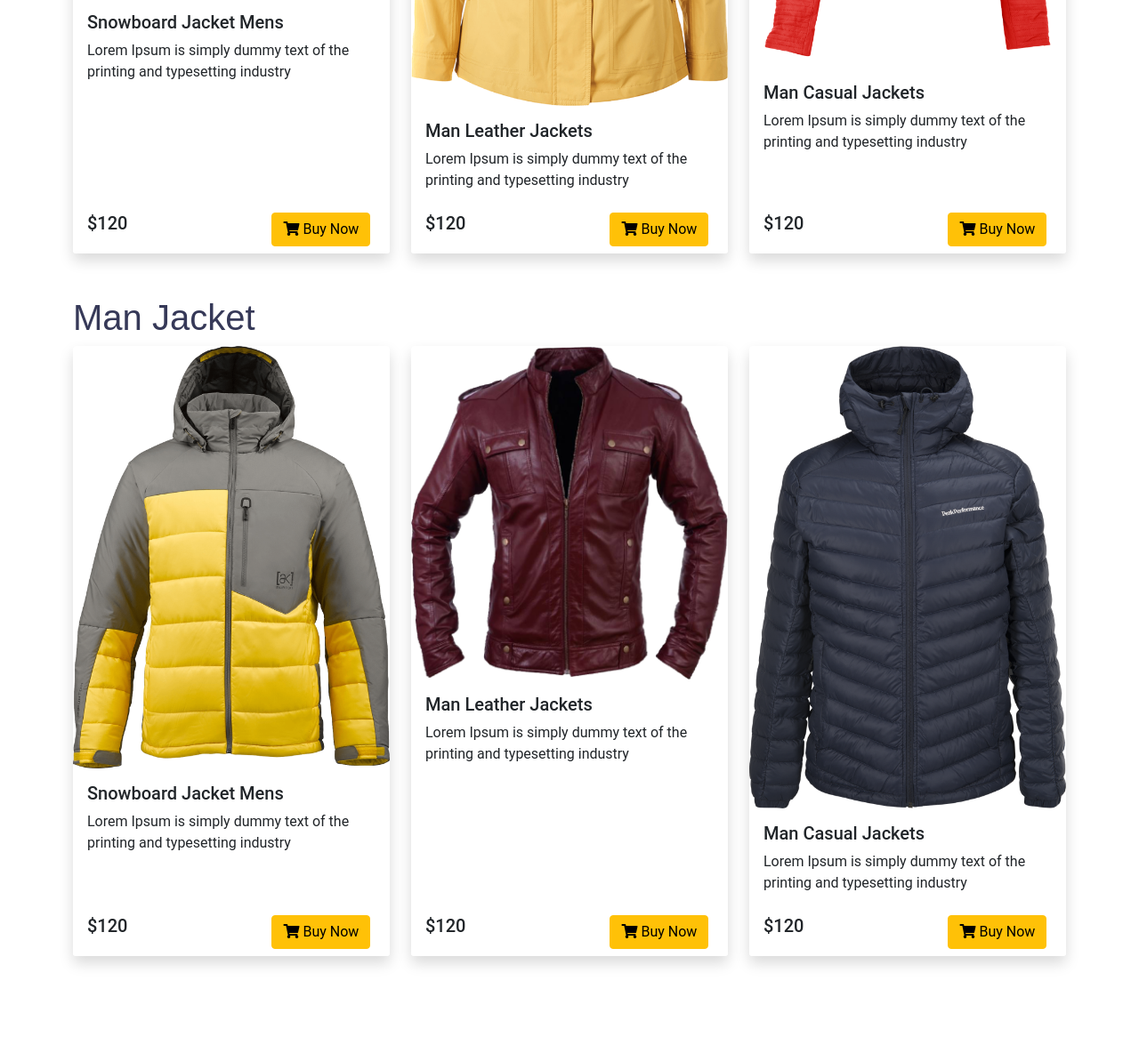
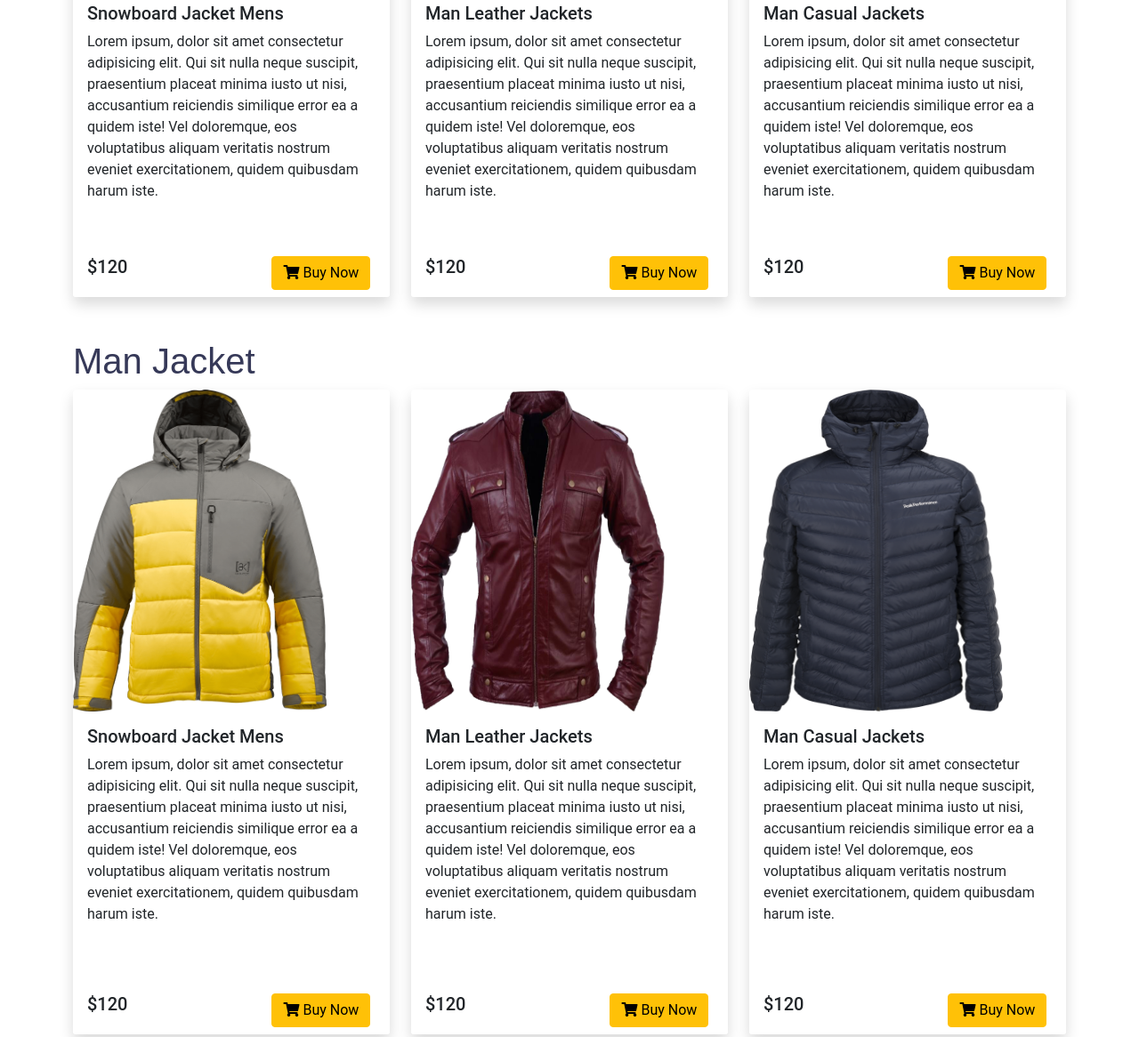
Before and after one commit to Ahsanul-kabir/web-day-14-Assignment-penguin-fashion-ecommerce, a plain HTML site: page index.html in a window 1280 px wide. Shown: the part 1327-2493 px from the top of the page at 89% size. Drawn offline with Linux system fonts and the light colour scheme.

Commit message:
basic stucture updated 2

```diff
--- a/css/style.css
+++ b/css/style.css
@@ -79,6 +79,11 @@ h2 {
     border: 0;
 }
 
+.product-img {
+    width: 80%;
+    height: 50%;
+}
+
 .penguin-card-footer {
     border: 0;
     background-color: white;
--- a/index.html
+++ b/index.html
@@ -67,15 +67,16 @@
         <!-- top-demo section -->
 
         <!-- woman jacket section -->
-        <section id="shoes" class="mt-5 container">
-            <h1>Man Jacket</h1>
+        <section class="mt-5 container">
+            <h1>Woman Jacket</h1>
             <div class="row row-cols-1 row-cols-md-3 g-4">
                 <div class="col">
                     <div class="card penguin-card h-100 shadow">
-                        <img src="images/Image/SeekPng 1.png" class="card-img-top" alt="...">
+                        <img class="product-img" src="images/Image/SeekPng 1.png" alt="...">
                         <div class="card-body">
                             <h5 class="card-title">Snowboard Jacket Mens</h5>
-                            <p class="card-text">Lorem Ipsum is simply dummy text of the printing and typesetting industry</p>
+                            <p class="card-text">Lorem ipsum, dolor sit amet consectetur adipisicing elit. Qui sit nulla neque suscipit, praesentium placeat minima iusto ut nisi, accusantium reiciendis similique error ea a quidem iste! Vel doloremque, eos voluptatibus aliquam
+                                veritatis nostrum eveniet exercitationem, quidem quibusdam harum iste.</p>
 
                         </div>
                         <div class="card-footer penguin-card-footer d-flex">
@@ -90,10 +91,11 @@
                 </div>
                 <div class="col">
                     <div class="card penguin-card h-100 shadow">
-                        <img src="images/Image/PngItem_2597366 1.png" class="card-img-top" alt="...">
+                        <img class="product-img" src="images/Image/PngItem_2597366 1.png" alt="...">
                         <div class="card-body">
                             <h5 class="card-title">Man Leather Jackets</h5>
-                            <p class="card-text">Lorem Ipsum is simply dummy text of the printing and typesetting industry</p>
+                            <p class="card-text">Lorem ipsum, dolor sit amet consectetur adipisicing elit. Qui sit nulla neque suscipit, praesentium placeat minima iusto ut nisi, accusantium reiciendis similique error ea a quidem iste! Vel doloremque, eos voluptatibus aliquam
+                                veritatis nostrum eveniet exercitationem, quidem quibusdam harum iste.</p>
                         </div>
                         <div class="card-footer penguin-card-footer d-flex">
                             <div>
@@ -107,10 +109,11 @@
                 </div>
                 <div class="col">
                     <div class="card penguin-card h-100 shadow">
-                        <img src="images/Image/image 15.png" class="card-img-top" alt="...">
+                        <img class="product-img" src="images/Image/image 15.png" alt="...">
                         <div class="card-body">
                             <h5 class="card-title">Man Casual Jackets</h5>
-                            <p class="card-text">Lorem Ipsum is simply dummy text of the printing and typesetting industry</p>
+                            <p class="card-text">Lorem ipsum, dolor sit amet consectetur adipisicing elit. Qui sit nulla neque suscipit, praesentium placeat minima iusto ut nisi, accusantium reiciendis similique error ea a quidem iste! Vel doloremque, eos voluptatibus aliquam
+                                veritatis nostrum eveniet exercitationem, quidem quibusdam harum iste.</p>
                         </div>
                         <div class="card-footer penguin-card-footer d-flex">
                             <div>
@@ -129,15 +132,16 @@
 
 
         <!-- man jacket section -->
-        <section id="shoes" class="mt-5 container">
+        <section class="mt-5 container">
             <h1>Man Jacket</h1>
             <div class="row row-cols-1 row-cols-md-3 g-4">
                 <div class="col">
                     <div class="card penguin-card h-100 shadow">
-                        <img src="images/Image/image 11.png" class="card-img-top" alt="...">
+                        <img class="product-img" src="images/Image/image 11.png" alt="...">
                         <div class="card-body">
                             <h5 class="card-title">Snowboard Jacket Mens</h5>
-                            <p class="card-text">Lorem Ipsum is simply dummy text of the printing and typesetting industry</p>
+                            <p class="card-text">Lorem ipsum, dolor sit amet consectetur adipisicing elit. Qui sit nulla neque suscipit, praesentium placeat minima iusto ut nisi, accusantium reiciendis similique error ea a quidem iste! Vel doloremque, eos voluptatibus aliquam
+                                veritatis nostrum eveniet exercitationem, quidem quibusdam harum iste.</p>
 
                         </div>
                         <div class="card-footer penguin-card-footer d-flex">
@@ -152,10 +156,11 @@
                 </div>
                 <div class="col">
                     <div class="card penguin-card h-100 shadow">
-                        <img src="images/Image/vippng 1.png" class="card-img-top" alt="...">
+                        <img class="product-img" src="images/Image/vippng 1.png" alt="...">
                         <div class="card-body">
                             <h5 class="card-title">Man Leather Jackets</h5>
-                            <p class="card-text">Lorem Ipsum is simply dummy text of the printing and typesetting industry</p>
+                            <p class="card-text">Lorem ipsum, dolor sit amet consectetur adipisicing elit. Qui sit nulla neque suscipit, praesentium placeat minima iusto ut nisi, accusantium reiciendis similique error ea a quidem iste! Vel doloremque, eos voluptatibus aliquam
+                                veritatis nostrum eveniet exercitationem, quidem quibusdam harum iste.</p>
                         </div>
                         <div class="card-footer penguin-card-footer d-flex">
                             <div>
@@ -169,10 +174,11 @@
                 </div>
                 <div class="col">
                     <div class="card penguin-card h-100 shadow">
-                        <img src="images/Image/toppng 1.png" class="card-img-top" alt="...">
+                        <img class="product-img" src="images/Image/toppng 1.png" alt="...">
                         <div class="card-body">
                             <h5 class="card-title">Man Casual Jackets</h5>
-                            <p class="card-text">Lorem Ipsum is simply dummy text of the printing and typesetting industry</p>
+                            <p class="card-text">Lorem ipsum, dolor sit amet consectetur adipisicing elit. Qui sit nulla neque suscipit, praesentium placeat minima iusto ut nisi, accusantium reiciendis similique error ea a quidem iste! Vel doloremque, eos voluptatibus aliquam
+                                veritatis nostrum eveniet exercitationem, quidem quibusdam harum iste.</p>
                         </div>
                         <div class="card-footer penguin-card-footer d-flex">
                             <div>
```
